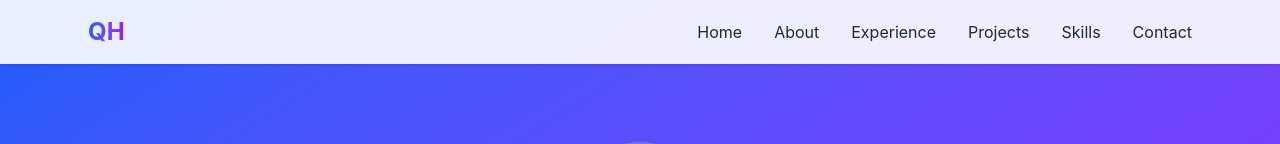
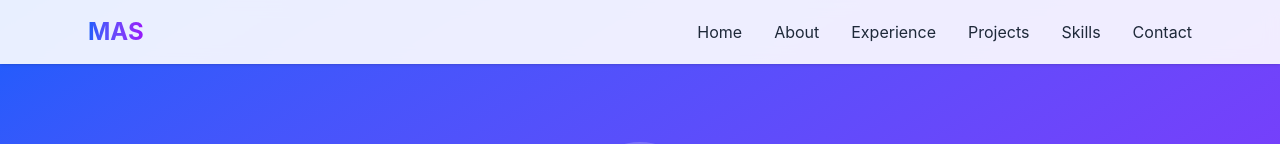
Before and after one commit to muhammad-ali-2001/portfolio, a React (Vite) app: page / in a window 1280 px wide. Shown: the top 144 px of the page. Built offline with nearby package versions, Linux system fonts and the light colour scheme; grey boxes are pictures that could not be loaded.

Commit message:
Update Header.tsx

```diff
--- a/src/pages/partials/Header.tsx
+++ b/src/pages/partials/Header.tsx
@@ -8,7 +8,7 @@ const Header = () => {
       <div className="max-w-6xl mx-auto px-6 py-4">
         <div className="flex justify-between items-center">
           <div className="text-2xl font-bold bg-gradient-to-r from-blue-600 to-purple-600 bg-clip-text text-transparent">
-            QH
+            MAS
           </div>
           <div className="hidden md:flex space-x-8">
             {[
```
